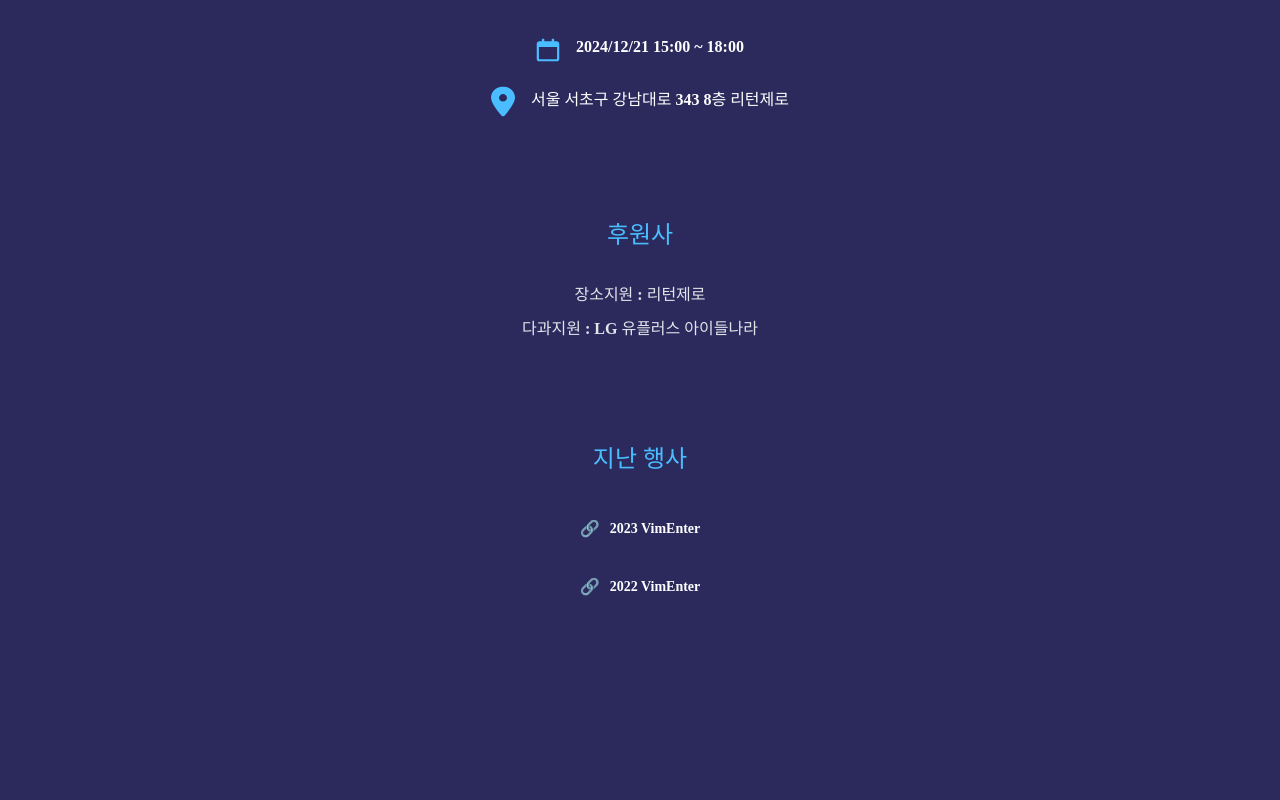
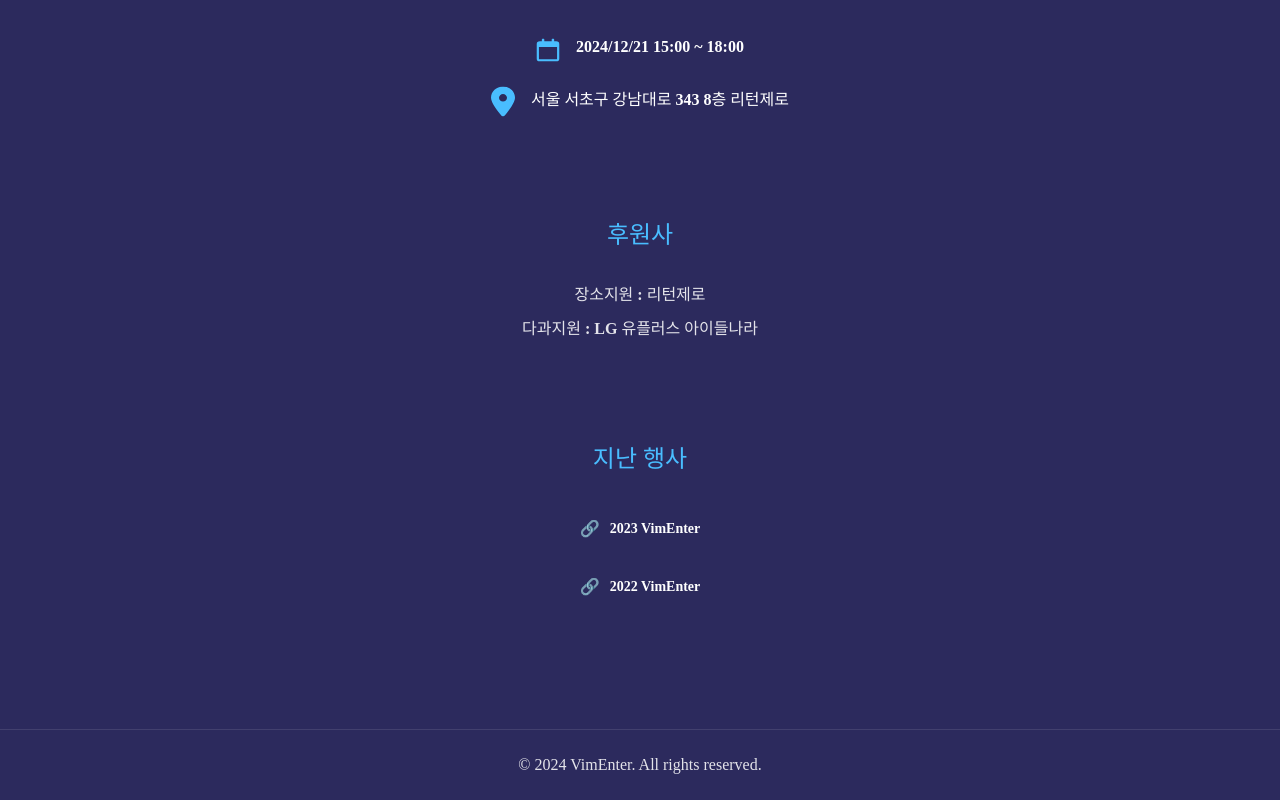
Before and after one commit to au-vimenter/au-vimenter-2024, a React (Vite) app: page / in a window 1280 px wide. Shown: the part 900-1700 px from the top of the page. Before the commit the page ends 1629 px from the top, so only its background shows below. Built offline with nearby package versions, Linux system fonts and the light colour scheme; a web font is replaced by a local one.

Commit message:
feat: add footer section

```diff
--- a/src/components/Desktop.jsx
+++ b/src/components/Desktop.jsx
@@ -2,6 +2,7 @@ import EventDescription from "./EventDescription";
 import EventEntrollButton from "./EventEntrollButton";
 import EventInfo from "./EventInfo";
 import EventSupporter from "./EventSupporter";
+import Footer from "./Footer";
 import Header from "./Header";
 import PreviousEvents from "./PreviousEvents";
 import VimEnterTitle from "./VimEnterTitle";
@@ -30,6 +31,7 @@ const Desktop = () => {
       <div className="space-80"></div>
       <PreviousEvents />
       <div className="space-120"></div>
+      <Footer />
     </div>
   );
 };
--- /dev/null
+++ b/src/components/Footer.jsx
@@ -0,0 +1,21 @@
+import { footerText } from "../constants/text.js";
+
+const Footer = () => {
+  return (
+    <footer
+      style={{
+        display: "flex",
+        justifyContent: "center",
+        alignItems: "center",
+        height: "50px",
+        padding: "10px",
+        borderTop: "1px solid rgba(255, 255, 255, 0.1)",
+        width: "100vw",
+      }}
+    >
+      <div>&copy; {footerText}</div>
+    </footer>
+  );
+};
+
+export default Footer;
--- a/src/components/Mobile.jsx
+++ b/src/components/Mobile.jsx
@@ -2,6 +2,7 @@ import EventDescription from "./EventDescription";
 import EventEntrollButton from "./EventEntrollButton";
 import EventInfo from "./EventInfo";
 import EventSupporter from "./EventSupporter";
+import Footer from "./Footer";
 import Header from "./Header";
 import PreviousEvents from "./PreviousEvents";
 import VimEnterTitle from "./VimEnterTitle";
@@ -30,6 +31,7 @@ const Mobile = () => {
       <div className="space-80"></div>
       <PreviousEvents />
       <div className="space-120"></div>
+      <Footer />
     </div>
   );
 };
--- a/src/constants/text.js
+++ b/src/constants/text.js
@@ -54,3 +54,5 @@ export const previousEvents = [
     url: "https://au-vimenter.github.io/post/2022-12-23-au-vimenter/",
   },
 ];
+
+export const footerText = "2024 VimEnter. All rights reserved.";
```
